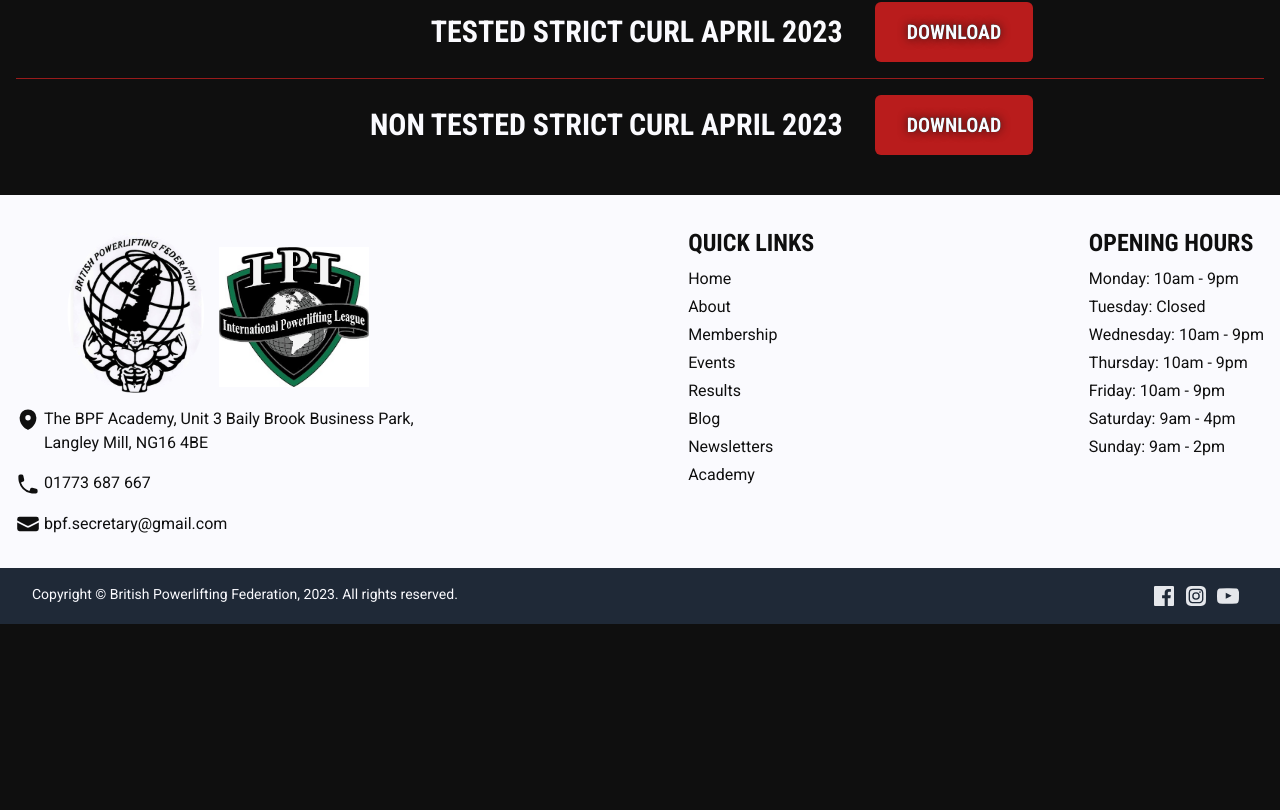
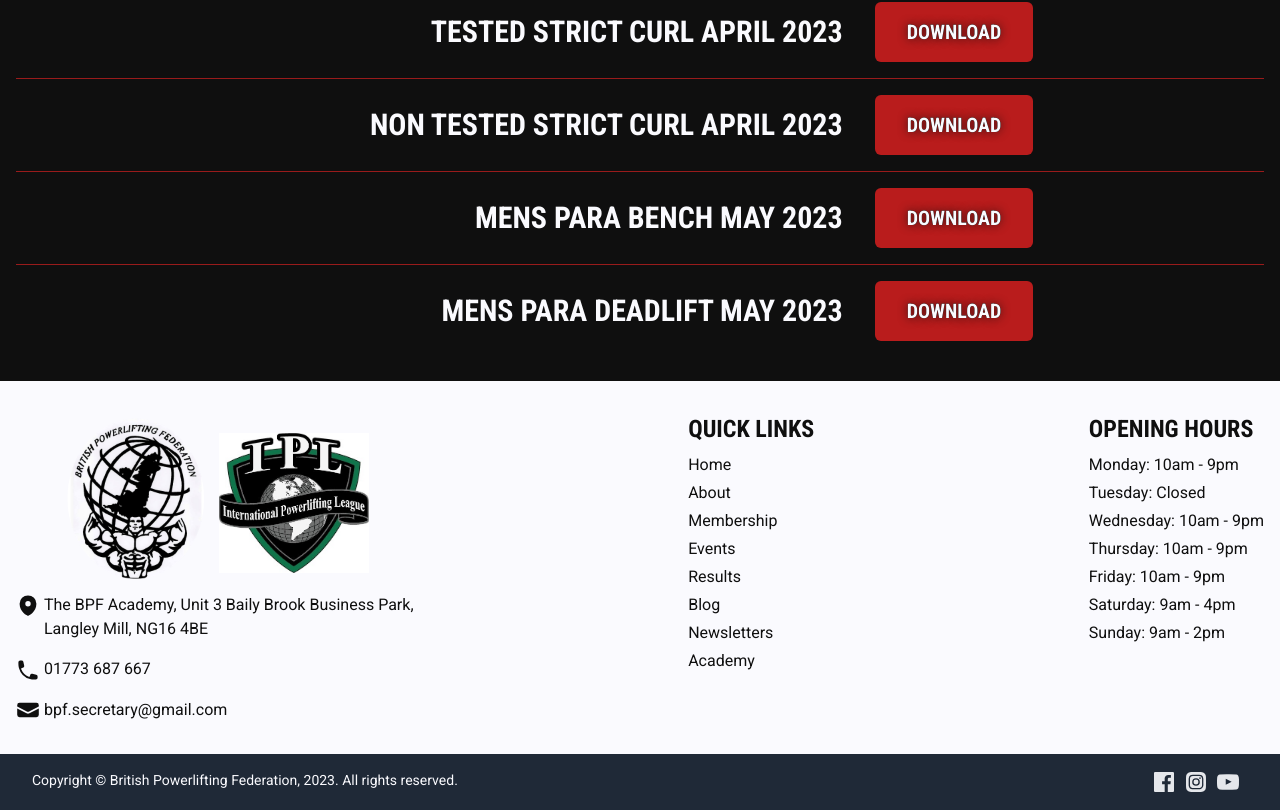
Before and after one commit to iamscottfreeman/bplf.co.uk, a Next.js app: page /results in a window 1280 px wide. Shown: the part 749-1559 px from the top of the page. Before the commit the page ends 1373 px from the top, so only its background shows below. Built offline with nearby package versions, Linux system fonts and the light colour scheme.

Commit message:
Mens para results

```diff
--- a/src/pages/results/index.tsx
+++ b/src/pages/results/index.tsx
@@ -35,8 +35,9 @@ export default function Results() {
               <ResultLink
                 title='NON TESTED STRICT CURL APRIL 2023'
                 link='/downloads/NON-TESTED-STRICKED-CURL-23-APRIL-2023.xlsx'
-                isLast
               />
+              <ResultLink title='Mens Para Bench May 2023' link='/downloads/mens-para-bench-2023.xlsx' />
+              <ResultLink title='Mens Para Deadlift May 2023' link='/downloads/mens-para-deadlift-2023.xlsx' isLast />
             </div>
           </Container>
         </section>
```
Also changed, not shown: 2 other files (tests, documents, lock files or other folders).
